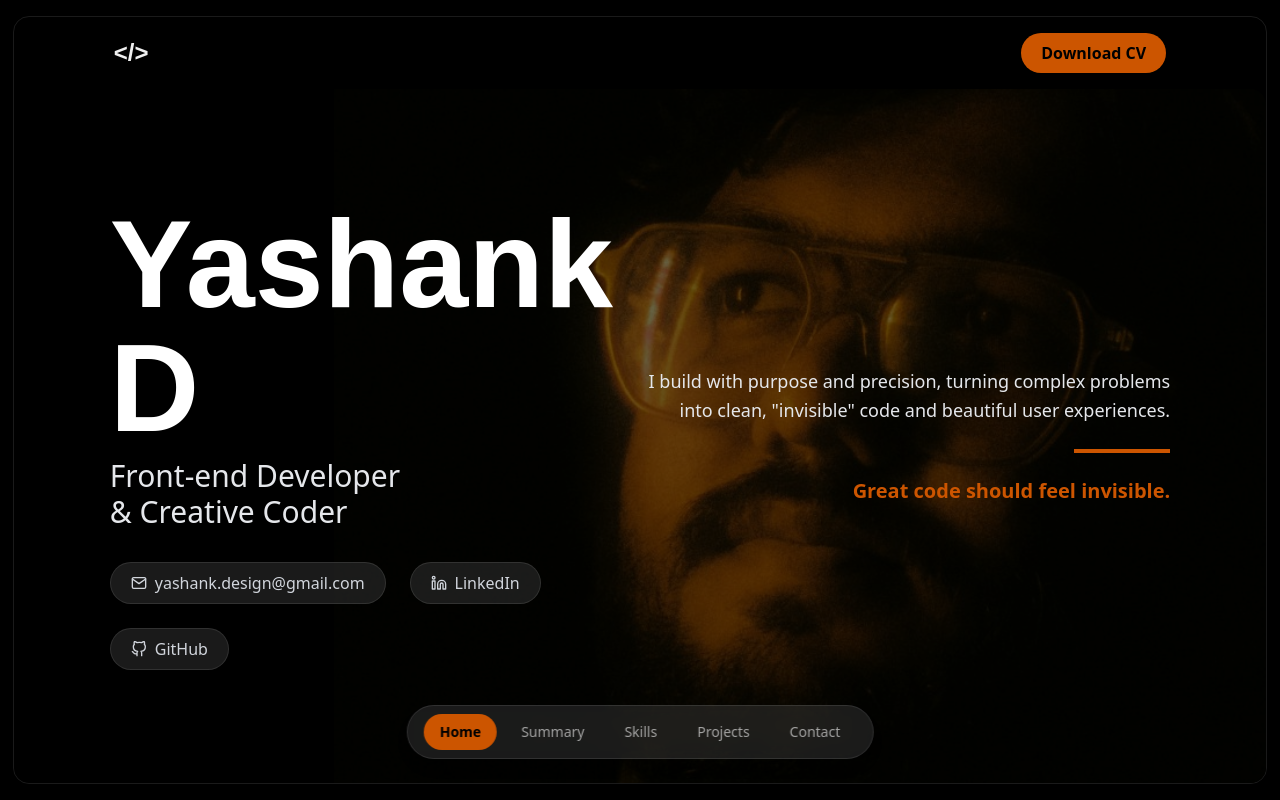
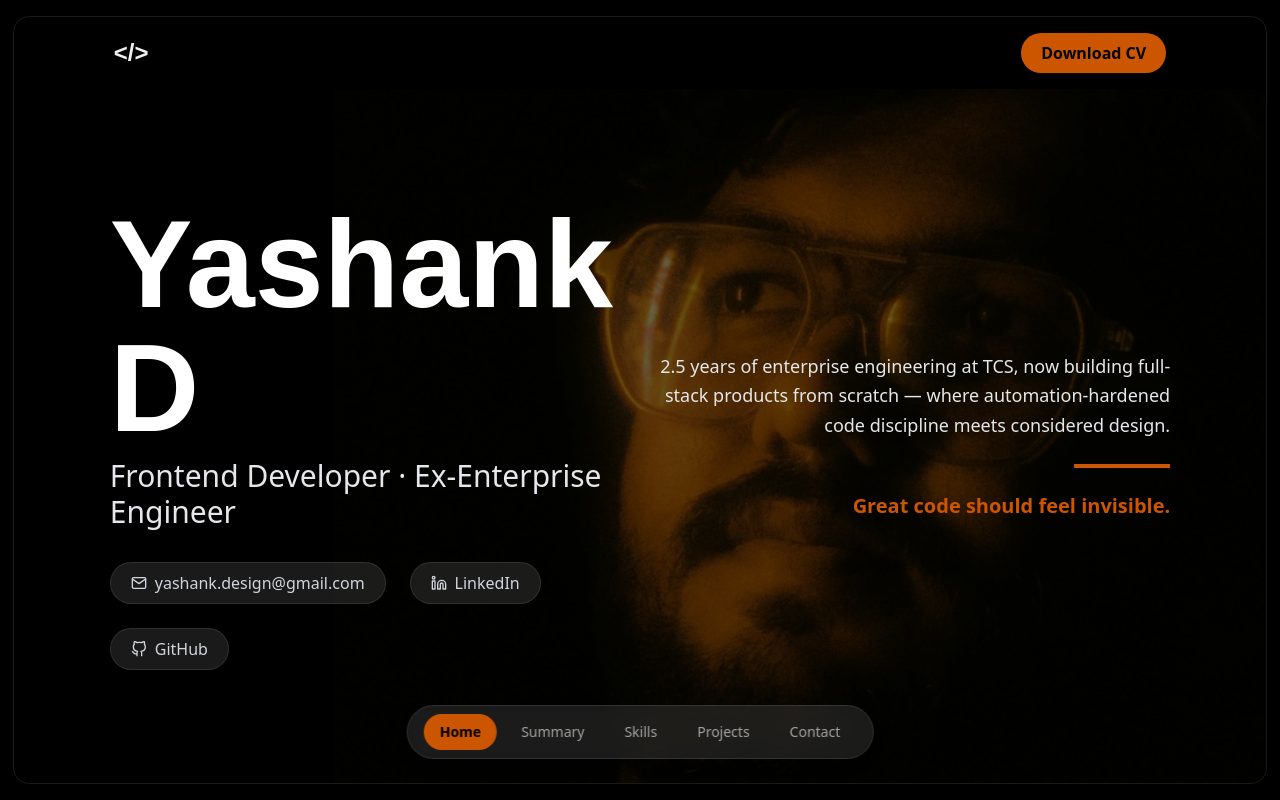
Before and after one commit to Yashank-d/my-dev-portfolio-2025, a Next.js app: page / in a window 1280 px wide. Built offline with nearby package versions, Linux system fonts and the light colour scheme; no server answers.

Commit message:
content: update hero subtitle and bio copy to reflect new focus

```diff
--- a/src/components/views/HomeView.tsx
+++ b/src/components/views/HomeView.tsx
@@ -22,7 +22,7 @@ const HomeView = () => {
               Yashank D
             </h1>
             <h2 className="text-xl md:text-3xl text-gray-200">
-              Front-end Developer <br />& Creative Coder
+              Frontend Developer &middot; Ex-Enterprise Engineer
             </h2>
           </div>
 
@@ -54,8 +54,9 @@ const HomeView = () => {
 
         <div className="max-w-xl flex flex-col z-20 text-left lg:text-right mt-12 lg:mt-auto lg:mb-auto lg:items-end">
           <p className="text-lg text-gray-200 leading-relaxed">
-            I build with purpose and precision, turning complex problems into
-            clean, &#34;invisible&#34; code and beautiful user experiences.
+            2.5 years of enterprise engineering at TCS, now building
+            full-stack products from scratch &mdash; where automation-hardened
+            code discipline meets considered design.
           </p>
           <div className="w-24 h-1 bg-primary-accent mt-6 mb-6 mx-0 lg:ml-auto" />
           <p className="text-lg md:text-xl text-primary-accent font-semibold">
```
